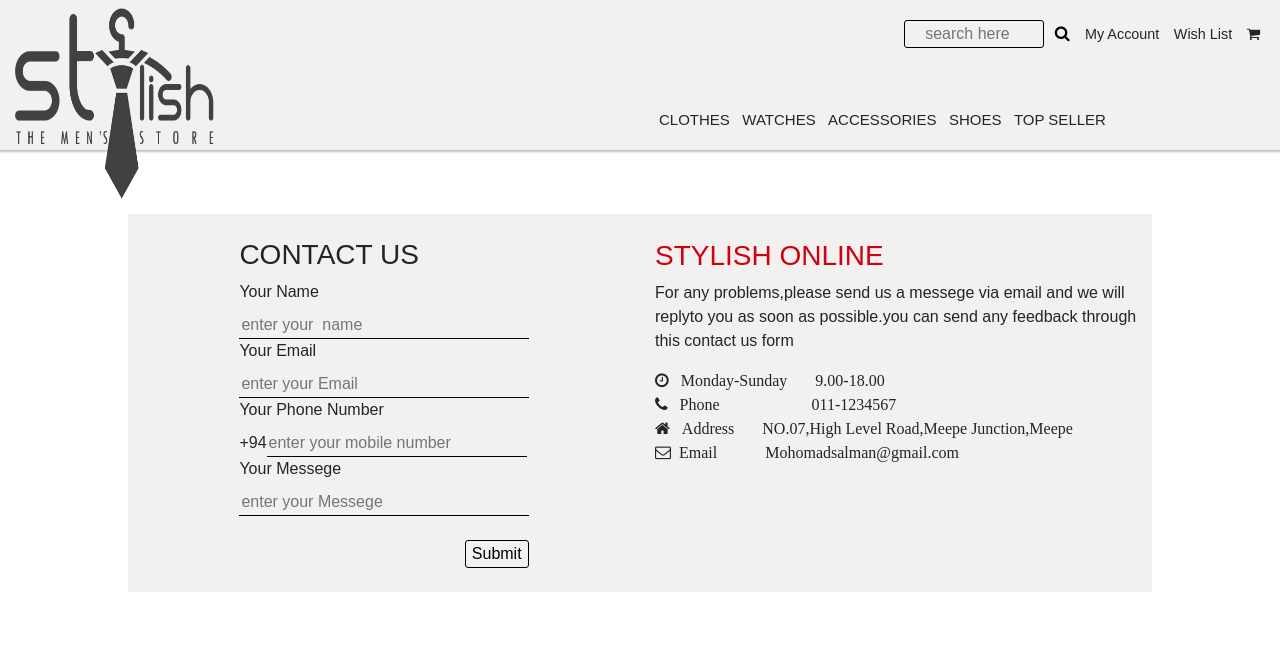
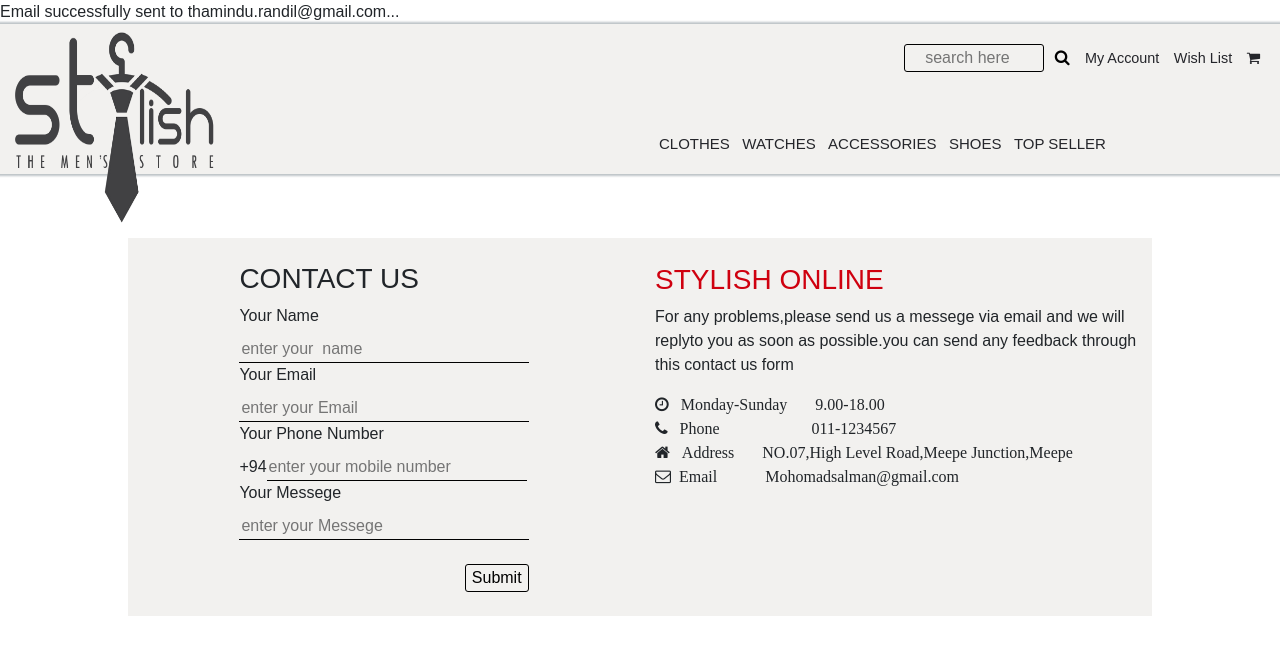
Before and after one commit to ThaminduR/Order-Management, a PHP site: page /contactus.php in a window 1280 px wide. Shown: the top 656 px of the page. Run offline with PHP 8.4, Linux system fonts and the light colour scheme.

Commit message:
Minor fixed

```diff
--- a/common/header.php
+++ b/common/header.php
@@ -20,9 +20,5 @@
 	<script type="text/javascript" src="resources/jquery/jquery-3.4.1.js"></script>
 	<script type="text/javascript" src="resources/bootstrap/js/bootstrap.min.js"></script>
 	<script type="text/javascript" src="resources/sweetalert/sweetalert2.all.js"></script>
-
-
-
-
 </head>
 <body>
--- a/contactus.php
+++ b/contactus.php
@@ -1,5 +1,17 @@
 <?php
 include("common/header.php");
+
+$to_email = "thamindu.randil@gmail.com";
+$subject = "Simple Email Test via PHP";
+$body = "Hi,nn This is test email send by PHP Script";
+$headers = "From: sender\'s email";
+
+if (mail($to_email, $subject, $body, $headers)) {
+	echo ("Email successfully sent to $to_email...");
+} else {
+	echo ("Email sending failed...");
+}
+
 ?>
 
 <div class="header container-fluid">
@@ -93,12 +105,12 @@
 						</div>
 						<div class="inputbox">
 							<label>Your Messege</label>
-							<input type="text" name="messge" id="messge"  placeholder="enter your Messege" />
+							<input type="text" name="messge" id="messge" placeholder="enter your Messege" />
 							<span id="errpass" name="errpass" style="color: red"></span>
 						</div>
 						<div class="clearfix">&nbsp;</div>
 						<div align="right">
-							<button type="submit" id="loginbutton" name="loginbutton" >Submit</button>
+							<button type="submit" id="loginbutton" name="loginbutton">Submit</button>
 						</div>
 					</form>
 				</div>
@@ -108,16 +120,16 @@
 					<h3>STYLISH ONLINE</h3>
 					<p>For any problems,please send us a messege via email and we will replyto you as soon as possible.you can send any feedback through this contact us form</p>
 					<div>
-					<i class="fa fa-clock-o" aria-hidden="true"> &nbsp; Monday-Sunday &nbsp;  &nbsp; &nbsp; 9.00-18.00</i>
+						<i class="fa fa-clock-o" aria-hidden="true"> &nbsp; Monday-Sunday &nbsp; &nbsp; &nbsp; 9.00-18.00</i>
 					</div>
 					<div>
-					<i class="fa fa-phone" aria-hidden="true"> &nbsp; Phone &nbsp;  &nbsp; &nbsp;  &nbsp;  &nbsp; &nbsp;&nbsp;  &nbsp; &nbsp; &nbsp;  &nbsp; &nbsp;011-1234567</i>
+						<i class="fa fa-phone" aria-hidden="true"> &nbsp; Phone &nbsp; &nbsp; &nbsp; &nbsp; &nbsp; &nbsp;&nbsp; &nbsp; &nbsp; &nbsp; &nbsp; &nbsp;011-1234567</i>
 					</div>
 					<div>
-					<i class="fa fa-home" aria-hidden="true"> &nbsp; Address &nbsp;  &nbsp; &nbsp; NO.07,High Level Road,Meepe Junction,Meepe</i>
+						<i class="fa fa-home" aria-hidden="true"> &nbsp; Address &nbsp; &nbsp; &nbsp; NO.07,High Level Road,Meepe Junction,Meepe</i>
 					</div>
 					<div>
-					<i class="fa fa-envelope-o" aria-hidden="true">&nbsp; Email &nbsp;  &nbsp; &nbsp; &nbsp;  &nbsp; &nbsp;Mohomadsalman@gmail.com</i>
+						<i class="fa fa-envelope-o" aria-hidden="true">&nbsp; Email &nbsp; &nbsp; &nbsp; &nbsp; &nbsp; &nbsp;Mohomadsalman@gmail.com</i>
 					</div>
 				</div>
 			</div>
@@ -125,7 +137,7 @@
 	</div>
 	<div class="map-content">
 		<div class="row">
-			<div  class="col-md-10 col-xs-12">
+			<div class="col-md-10 col-xs-12">
 				<iframe src="https://www.google.com/maps/embed?pb=!1m18!1m12!1m3!1d3963.915220851927!2d80.08762043949639!3d6.861171757221476!2m3!1f0!2f0!3f0!3m2!1i1024!2i768!4f13.1!3m3!1m2!1s0x3ae252d6e0717b59%3A0xa58c3148da2fc862!2sStylish!5e0!3m2!1sen!2slk!4v1574145266949!5m2!1sen!2slk" width="120%" height="500" frameborder="0" style="border:0;" allowfullscreen=""></iframe>
 			</div>
 		</div>
@@ -148,7 +160,7 @@
 			<div class="footer-menu">
 				<a href="delivery info.php">Delivery Information</a>
 				<a href="contactus.php">Order History</a>
-				<a href="aboutus.php" >About Us</a>
+				<a href="aboutus.php">About Us</a>
 				<a href="contactus.php" class="active-link">Contact Us</a>
 			</div>
 		</div>
```
Also changed, not shown: cart.php (+28 -8 lines), lib/checkout.php (+7 -1 lines). Lines whose indentation alone changed are shown as unchanged.
